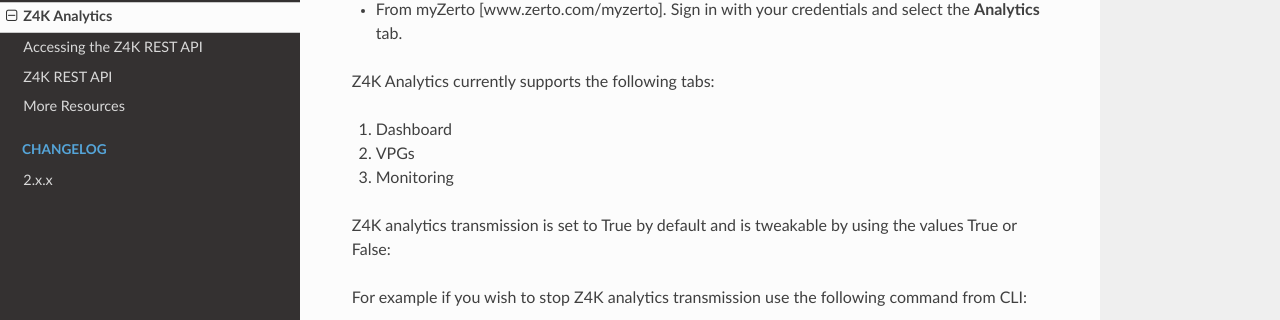
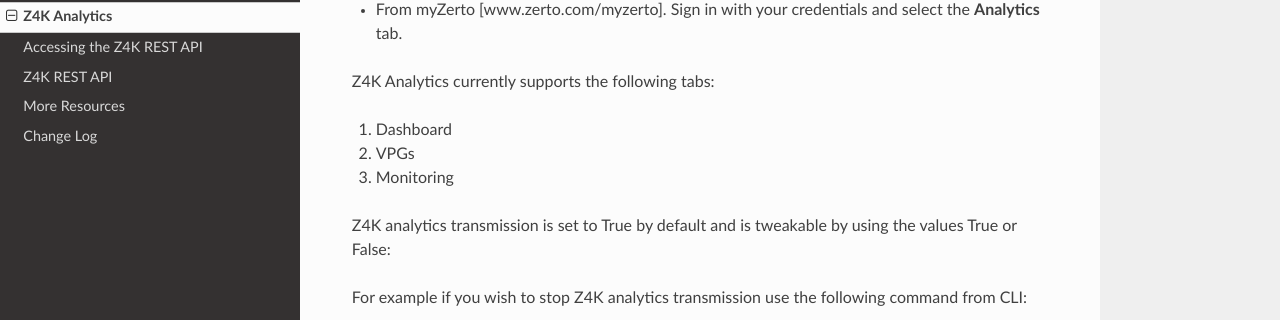
Before and after one commit to ZertoPublic/Z4K, an MkDocs documentation site: the page built from docs/Z4KAnalytics.md, in a window 1280 px wide. Shown: the part 282-602 px from the top of the page. Built offline with MkDocs 1.6.1, drawn with Linux system fonts in a browser that asks for light colours.

Commit message:
Update mkdocs.yml

```diff
--- a/mkdocs.yml
+++ b/mkdocs.yml
@@ -13,8 +13,7 @@
 - Accessing the Z4K REST API: AccessingZ4KRESTAPI.md
 - Z4K REST API: openapi.md
 - More Resources: MoreResources.md
-- ChangeLog:
-  - '2.x.x': ./changes/version2.x.x.md
+- Change Log: ChangeLog.md
 plugins:
 - zerto_swagger
 - search
```
